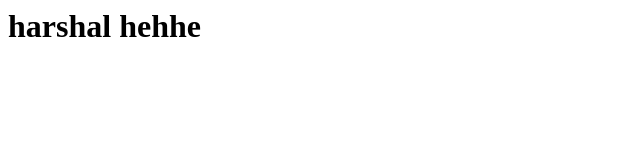
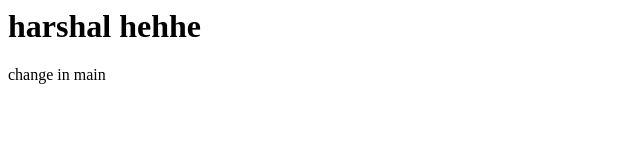
Before and after one commit to Harshal020703/demo-repo, a plain HTML site: page index.html in a window 1280 px wide. Shown: the full height of the page, 0-640 px from the left. Drawn offline with Linux system fonts and the light colour scheme.

Commit message:
added para tag in main

```diff
--- a/index.html
+++ b/index.html
@@ -1 +1,2 @@
 <h1>harshal hehhe</h1>
+<p>change in main</p>
```
